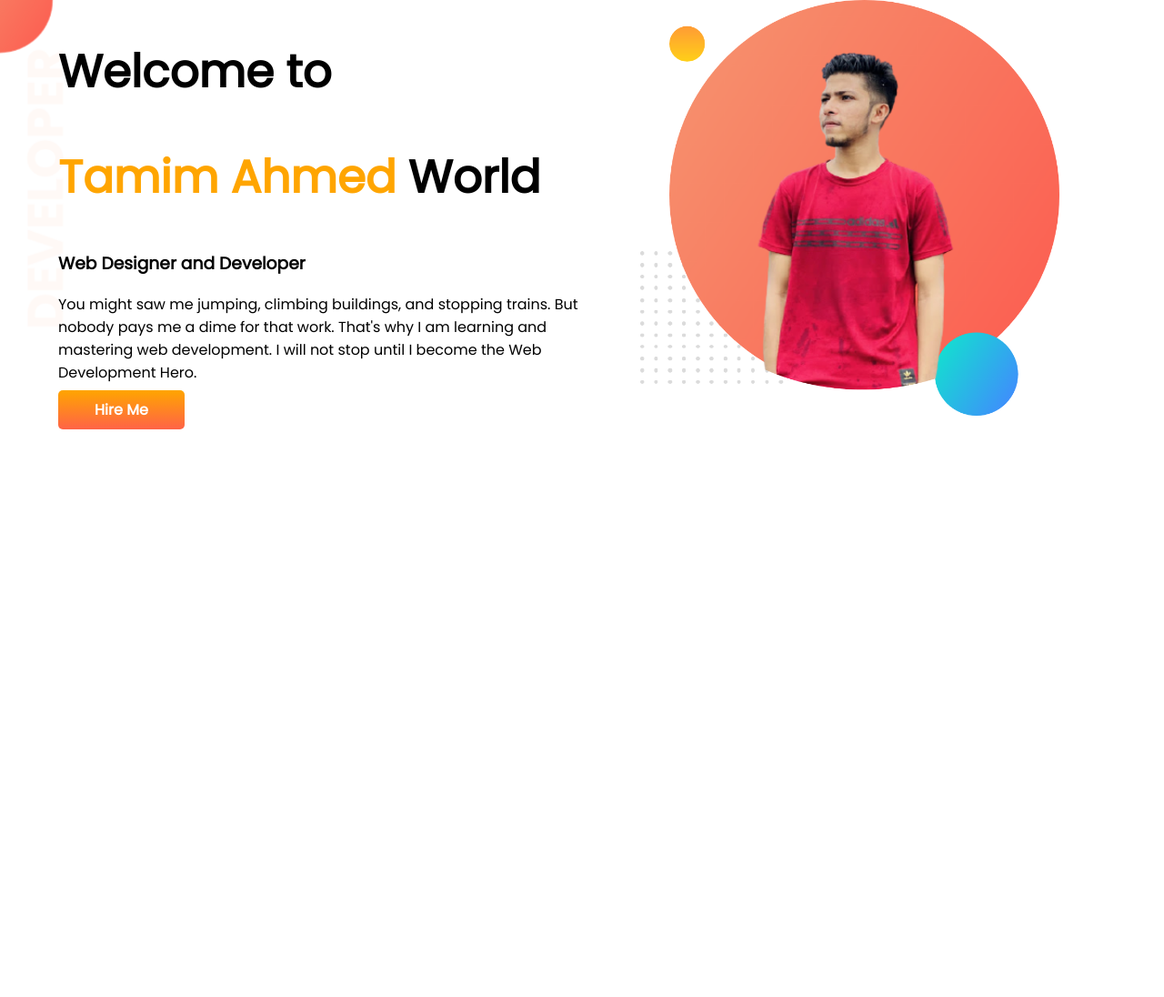
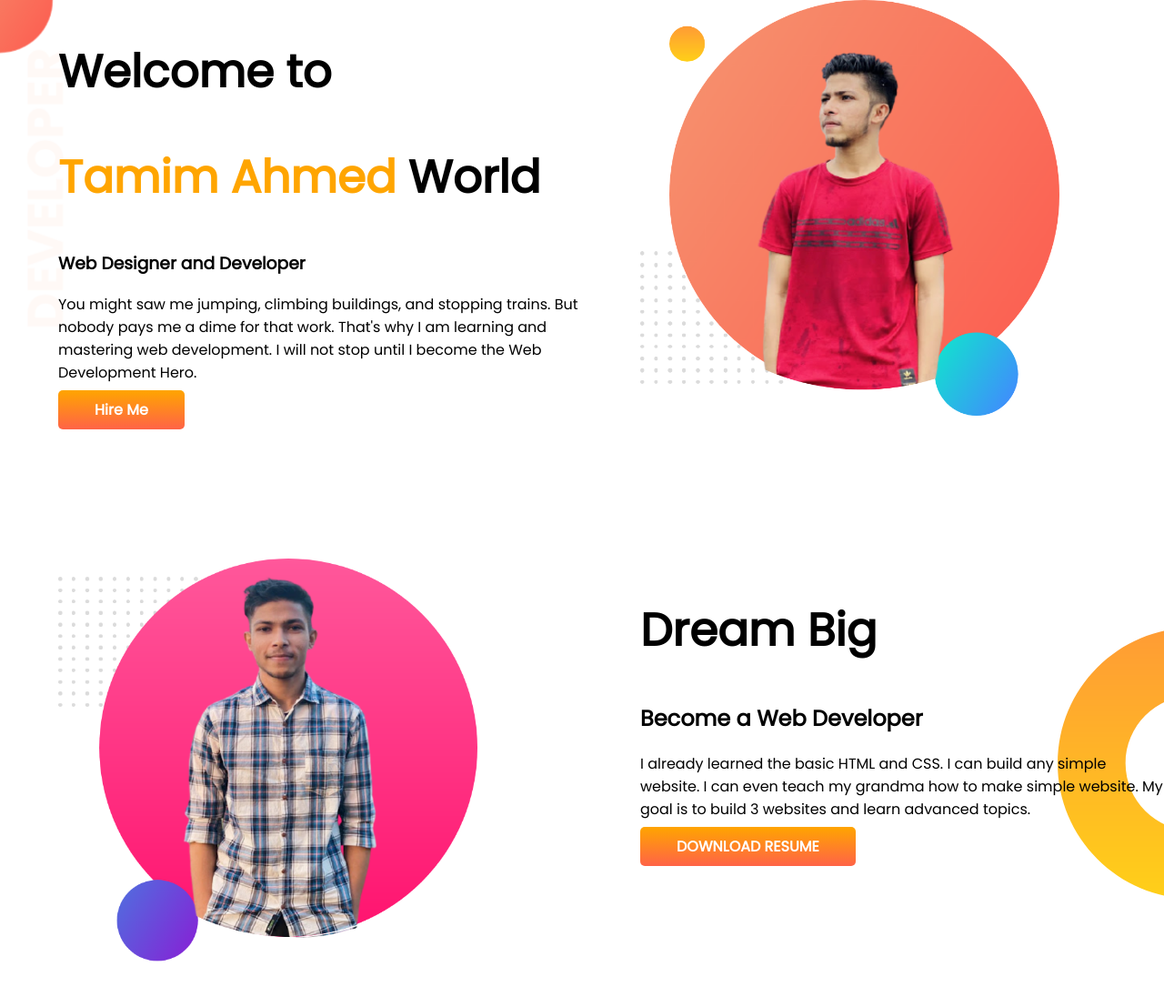
Before and after one commit to thetamimahmed/developer-portfolio, a plain HTML site: page index.html in a window 1280 px wide. Shown: the whole page at 91% size. Before the commit the page ends 800 px from the top, so only its background shows below. Drawn offline with Linux system fonts and the light colour scheme.

Commit message:
dream added

```diff
--- a/index.html
+++ b/index.html
@@ -20,7 +20,18 @@
             <a href="https://facebook.com/thetamimahmed" class="hireme-btn" target="_blank">Hire Me</a>
         </div>
         <div class="half-width">
-            <img src="images/tamim1.png" alt="Tamim" class="tamim-first-img">
+            <img src="images/tamim1.png" alt="Tamim" class="tamim-img">
+        </div>
+    </section>
+    <section class="dream-big-section">
+        <div class="half-width">
+            <img src="images/tamim2.png" class="tamim-img" alt="">
+        </div>
+        <div class="half-width">
+            <h1>Dream Big</h1>
+            <h2>Become a Web Developer</h2>
+            <p>I already learned the basic HTML and CSS. I can build any simple website. I can even teach my grandma how to make simple website. My goal is to build 3 websites and learn advanced topics.</p>
+            <a href="#" class="hireme-btn" target="_blank">DOWNLOAD RESUME</a>
         </div>
     </section>
 </body>
--- a/style.css
+++ b/style.css
@@ -14,12 +14,13 @@ h1{
 }
 section{
     display: flex;
+    margin-bottom: 150px;
 }
 .half-width{
     width: 50%;
     padding-left: 5%;
 }
-.tamim-first-img{
+.tamim-img{
     width: 80%;
 
 }
@@ -35,3 +36,8 @@ section{
     background-image: url(images/top-banner.png);
     background-repeat: no-repeat;
 }
+.dream-big-section{
+    background-image: url(images/dream-bg.png);
+    background-repeat: no-repeat;
+    background-position: right;
+}
```
